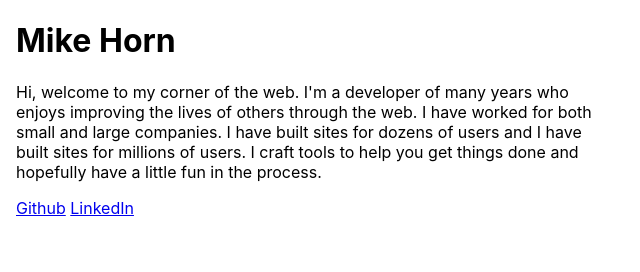
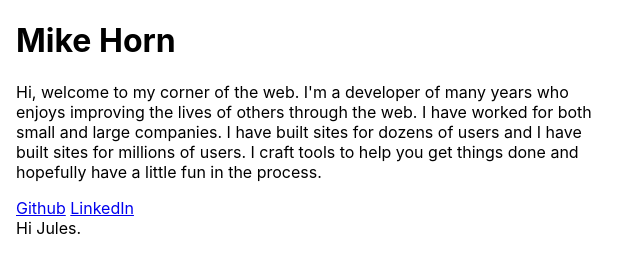
Before and after one commit to gpbmike/gpbmike.github.io, an Eleventy site: page src/index.njk in a window 1280 px wide. Shown: the full height of the page, 0-640 px from the left. Built offline with nearby package versions, Linux system fonts and the light colour scheme; Eleventy itself is replaced by a stand-in of ours; files that its build step writes are made by us from their sources.

Commit message:
Update index.njk

```diff
--- a/src/index.njk
+++ b/src/index.njk
@@ -19,4 +19,6 @@ title: Mike Horn
 
     <a href="https://www.linkedin.com/in/mike-horn-232bb4161/">LinkedIn</a>
   </footer>
+
+Hi Jules.
 </main>
```
